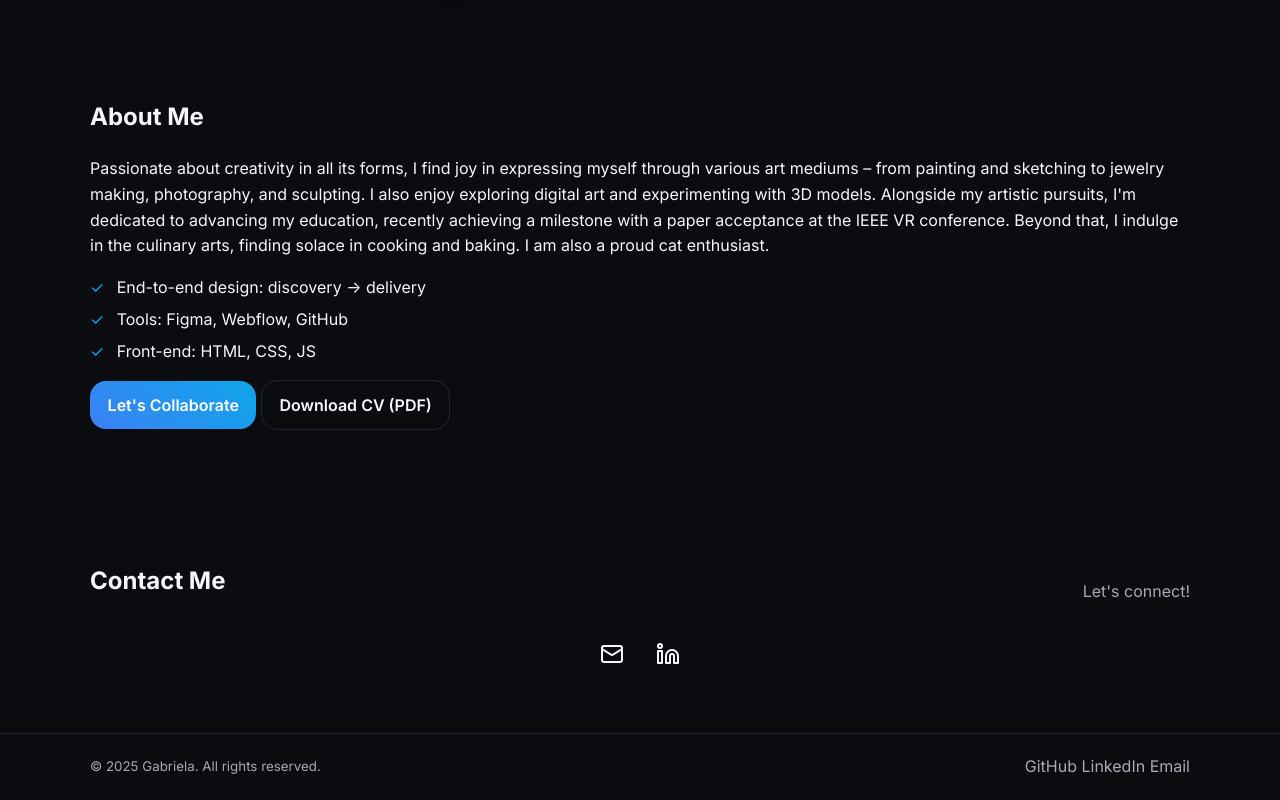
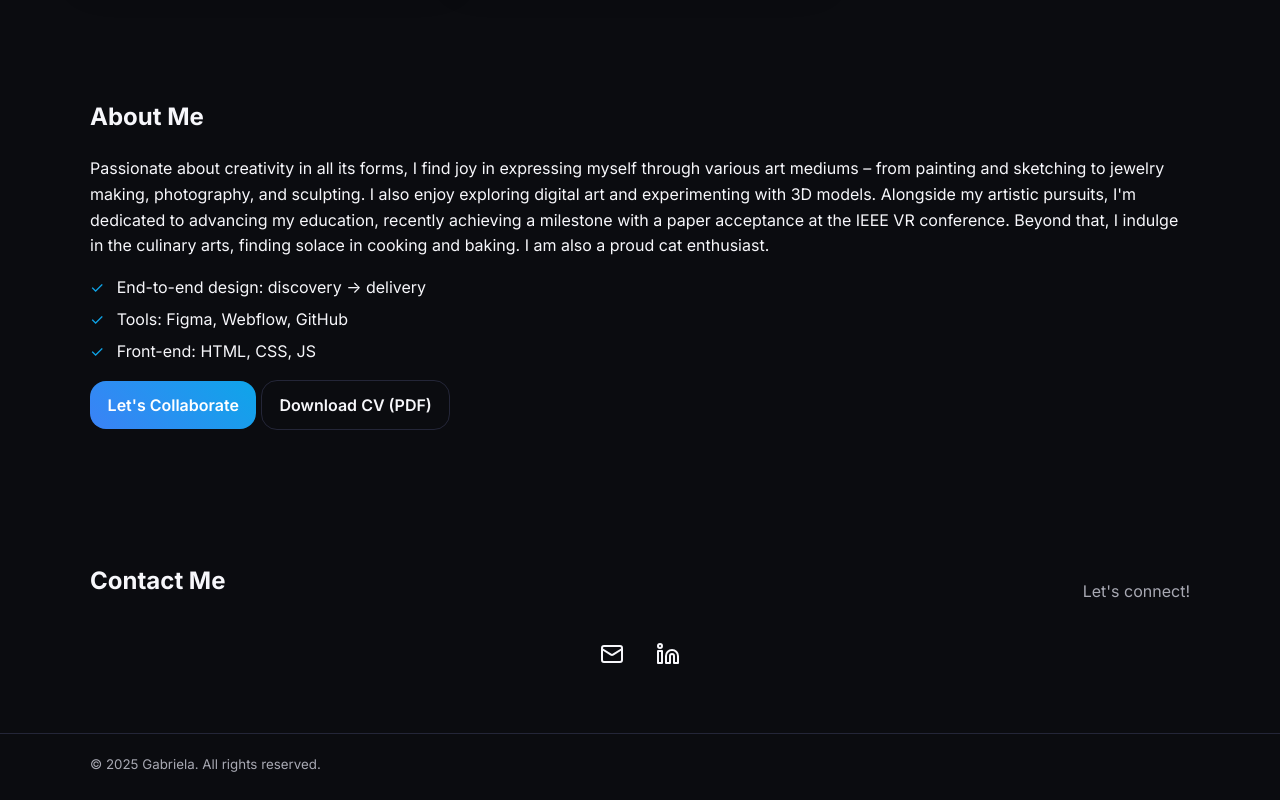
Before and after one commit to gwronska/portfolio, a plain HTML site: page index.html in a window 1280 px wide. Shown: the part 1536-2336 px from the top of the page. Drawn offline with Linux system fonts and the light colour scheme.

Commit message:
Update index.html

```diff
--- a/index.html
+++ b/index.html
@@ -331,11 +331,6 @@
   <footer class="site-footer">
     <div class="container footer-inner">
       <small>© <span id="year"></span> Gabriela. All rights reserved.</small>
-      <div class="socials">
-        <a href="https://github.com/TwojLogin" target="_blank" rel="noopener">GitHub</a>
-        <a href="https://www.linkedin.com/in/TwojProfil" target="_blank" rel="noopener">LinkedIn</a>
-        <a href="mailto:gabriela.m.wronska@gmail.com">Email</a>
-      </div>
     </div>
   </footer>
 
```
